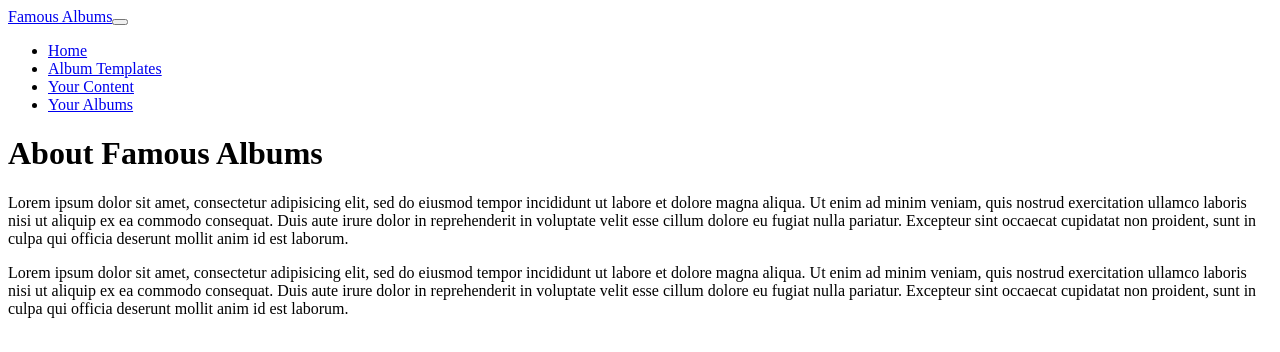
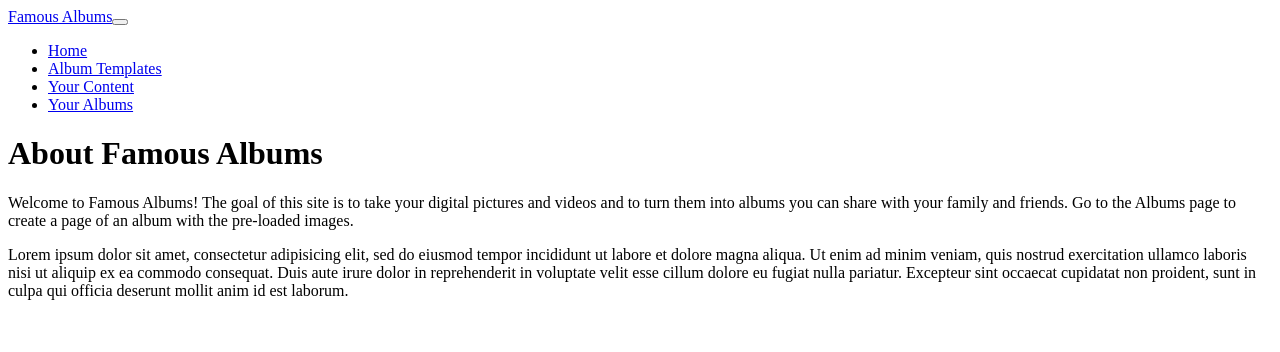
Before and after one commit to bluedragonscales/albums-website-assignment, a Nuxt app: page / in a window 1280 px wide. Shown: the top 352 px of the page. Built offline with nearby package versions, Linux system fonts and the light colour scheme.

Commit message:
Added notes to finish the project.

```diff
--- a/components/EmojiRequests.vue
+++ b/components/EmojiRequests.vue
@@ -1,5 +1,5 @@
 <template>
-
+    <!-- Rendering the list of emojis received from the external API: https://github.com/cheatsnake/emojihub -->
     <div class="emoji-list">
         <div v-for="(emoji, index) in emojis" :key="index" class="m-3">
             <p>{{emoji.htmlCode[0]}}</p>
@@ -18,11 +18,13 @@
     export default {
         data() {
             return {
+                // The array of emoji HTML codes from the external API.
                 emojis: []
             }
         },
         methods: {
             loadEmojis() {
+                // Fetched the external API with the npm package "axios".
                 axios.get('https://emojihub.herokuapp.com/api/all/group_animal_bird').then(response => {
                     this.emojis = response.data;
                     console.log(this.emojis);
--- a/pages/index.vue
+++ b/pages/index.vue
@@ -5,7 +5,7 @@
         <!-- Main page content. -->
         <h1 class="pt-5">About Famous Albums</h1>
 
-        <p class="p-5 ms-5 me-5">Lorem ipsum dolor sit amet, consectetur adipisicing elit, sed do eiusmod tempor incididunt ut labore et dolore magna aliqua. Ut enim ad minim veniam, quis nostrud exercitation ullamco laboris nisi ut aliquip ex ea commodo consequat. Duis aute irure dolor in reprehenderit in voluptate velit esse cillum dolore eu fugiat nulla pariatur. Excepteur sint occaecat cupidatat non proident, sunt in culpa qui officia deserunt mollit anim id est laborum.</p>
+        <p class="p-5 ms-5 me-5">Welcome to Famous Albums! The goal of this site is to take your digital pictures and videos and to turn them into albums you can share with your family and friends. Go to the Albums page to create a page of an album with the pre-loaded images.</p>
 
         <p class="ps-5 pe-5 ms-5 me-5">Lorem ipsum dolor sit amet, consectetur adipisicing elit, sed do eiusmod tempor incididunt ut labore et dolore magna aliqua. Ut enim ad minim veniam, quis nostrud exercitation ullamco laboris nisi ut aliquip ex ea commodo consequat. Duis aute irure dolor in reprehenderit in voluptate velit esse cillum dolore eu fugiat nulla pariatur. Excepteur sint occaecat cupidatat non proident, sunt in culpa qui officia deserunt mollit anim id est laborum.</p>
     </div>
```
Also changed, not shown: pages/albums.vue (+5 -3 lines).
